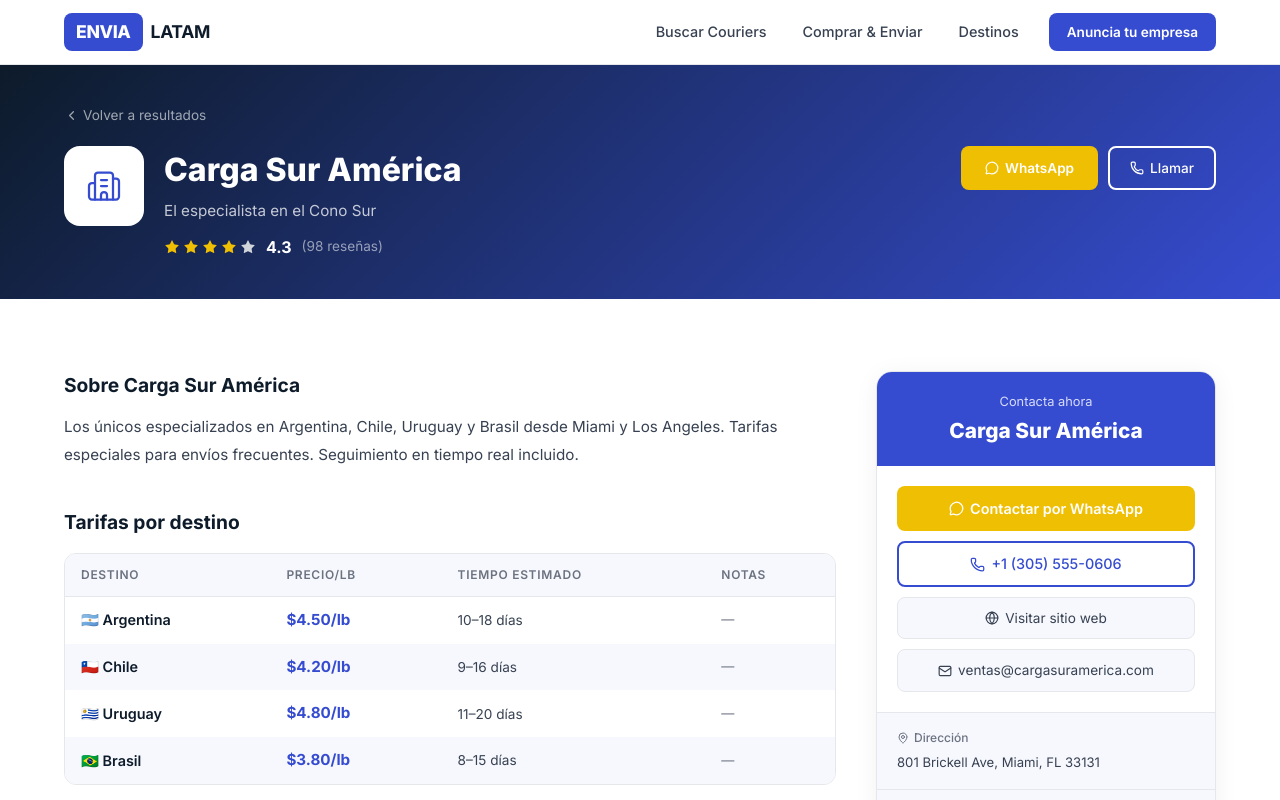
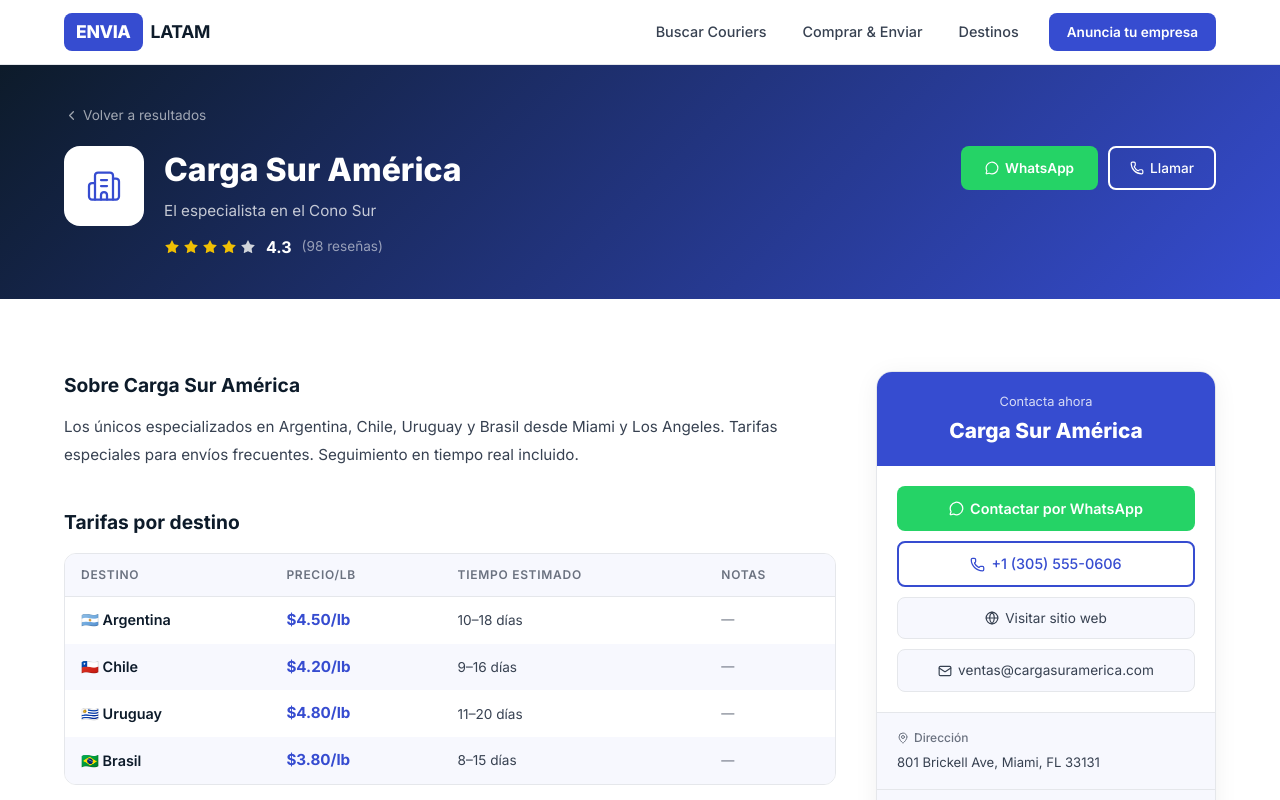
Before and after one commit to EtailReady/envia-latam, a Next.js app: page /courier/carga-sur-america in a window 1280 px wide. Shown: the top 800 px of the page. Built offline with nearby package versions, Linux system fonts and the light colour scheme.

Commit message:
feat: WhatsApp button uses green #25D366 (btn-whatsapp class)

```diff
--- a/app/courier/[slug]/page.tsx
+++ b/app/courier/[slug]/page.tsx
@@ -45,7 +45,7 @@
             </div>
             <div style={{ display: 'flex', gap: '10px', flexWrap: 'wrap' }}>
               {courier.whatsapp && (
-                <a href={`https://wa.me/${courier.whatsapp.replace(/\D/g,'')}`} target="_blank" rel="noopener noreferrer" className="btn-accent" style={{ fontSize: '0.85rem', display: 'inline-flex', alignItems: 'center', gap: '6px' }}>
+                <a href={`https://wa.me/${courier.whatsapp.replace(/\D/g,'')}`} target="_blank" rel="noopener noreferrer" className="btn-whatsapp" style={{ fontSize: '0.85rem', display: 'inline-flex', alignItems: 'center', gap: '6px' }}>
                   <MessageCircle size={14} /> WhatsApp
                 </a>
               )}
@@ -143,7 +143,7 @@
                 </div>
                 <div style={{ padding: '20px', display: 'flex', flexDirection: 'column', gap: '10px' }}>
                   {courier.whatsapp && (
-                    <a href={`https://wa.me/${courier.whatsapp.replace(/\D/g,'')}`} target="_blank" rel="noopener noreferrer" className="btn-accent" style={{ fontSize: '0.9rem', display: 'inline-flex', alignItems: 'center', justifyContent: 'center', gap: '6px' }}>
+                    <a href={`https://wa.me/${courier.whatsapp.replace(/\D/g,'')}`} target="_blank" rel="noopener noreferrer" className="btn-whatsapp" style={{ fontSize: '0.9rem', display: 'inline-flex', alignItems: 'center', justifyContent: 'center', gap: '6px' }}>
                       <MessageCircle size={15} /> Contactar por WhatsApp
                     </a>
                   )}
--- a/app/globals.css
+++ b/app/globals.css
@@ -40,6 +40,16 @@
   white-space: nowrap;
 }
 .btn-accent:hover { background: var(--accent-dark); }
+
+.btn-whatsapp {
+  display: inline-flex; align-items: center; justify-content: center;
+  background: #25D366; color: white;
+  padding: 12px 24px; font-size: 0.875rem; font-weight: 600;
+  border-radius: 8px; border: none; cursor: pointer;
+  text-decoration: none; transition: background 0.2s;
+  white-space: nowrap;
+}
+.btn-whatsapp:hover { background: #1DA851; }
 
 .btn-outline {
   display: inline-flex; align-items: center; justify-content: center;
```
